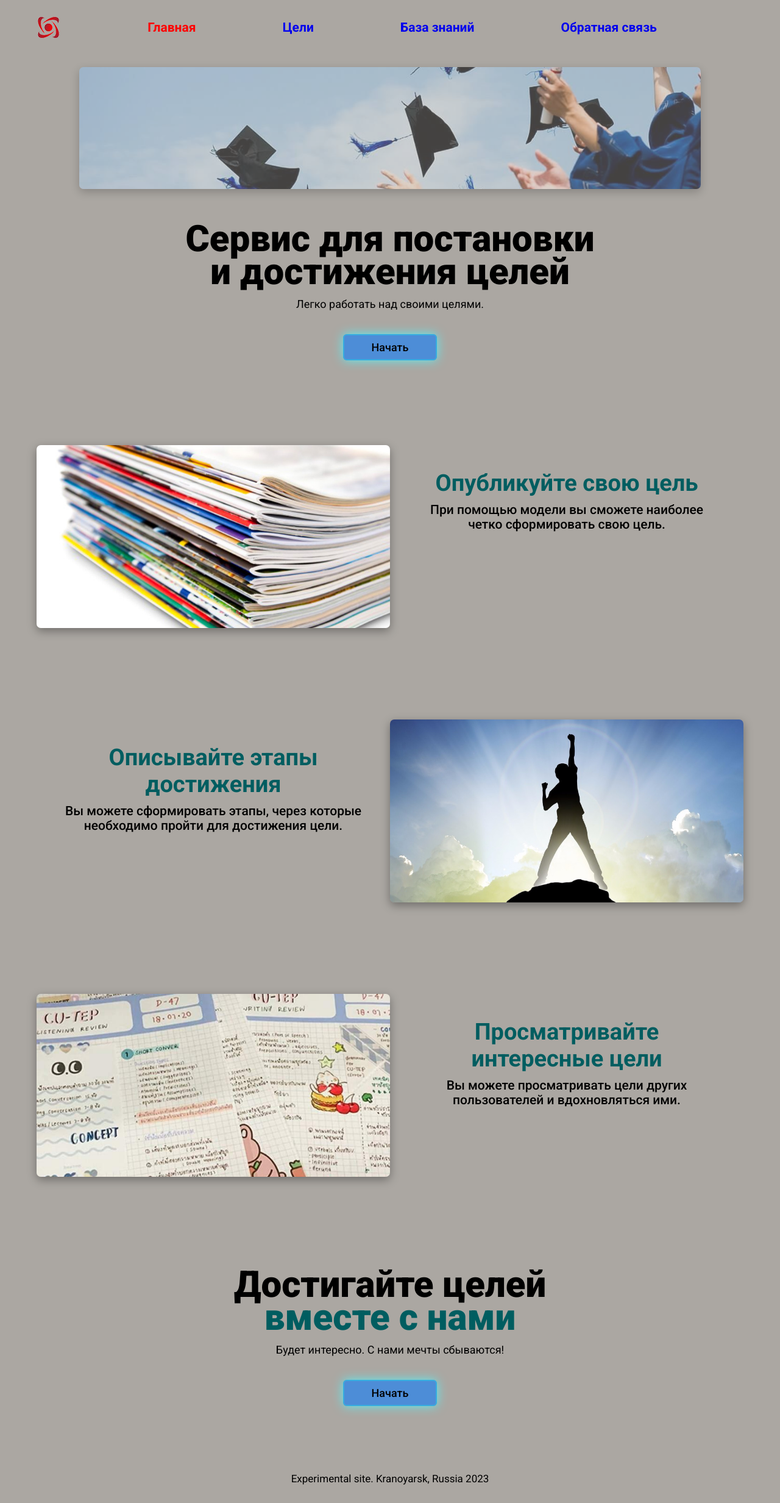
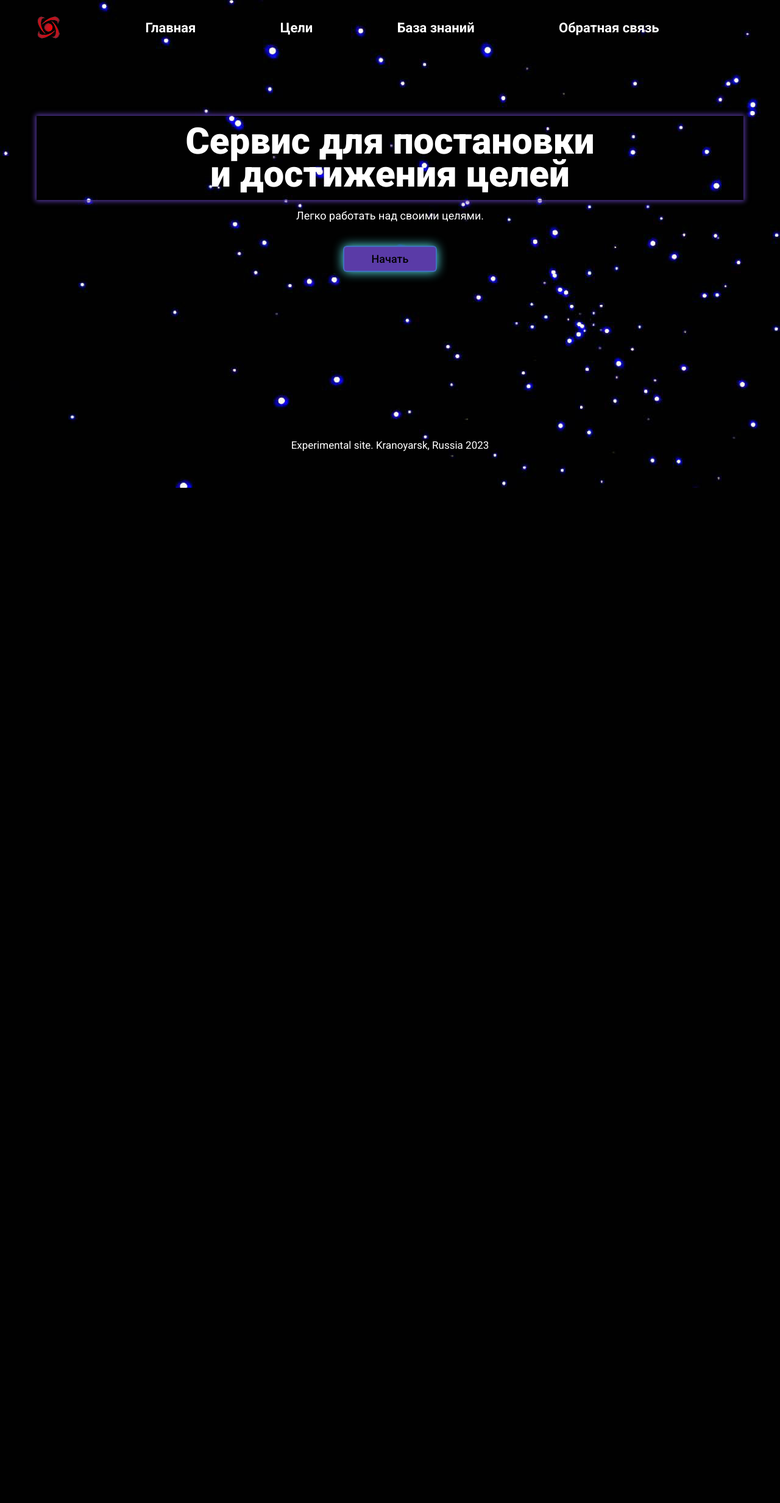
Before and after one commit to Viktor1732/ACHIEVING_GOALS, a Django app: template goals/goal_setting/templates/goal_setting/index.html in a window 1280 px wide. Shown: the whole page at 61% size. After the commit the page ends 800 px from the top, so only its background shows below. Run offline with Django 4.2, Linux system fonts and the light colour scheme; the template is opened without the code that fills it, so the values that code supplies are empty; parts of the project's set-up code (start-up, migrations or seed data) failed here and were passed over.

Commit message:
1. Исправлена ошибка: дублирования пункта меню; 2. Упростил контент, удалил лишние блоки в html, удалил стили CSS.

```diff
--- a/goals/goal_setting/static/goal_setting/css/styles.css
+++ b/goals/goal_setting/static/goal_setting/css/styles.css
@@ -5,6 +5,7 @@
     font-family: 'Roboto', sans-serif;
     vertical-align: baseline;
     background-color: #727272;
+    height: 100vh;
 }
 
 .container {
@@ -12,7 +13,12 @@
     max-width: 1400px;
     margin: auto;
     padding: 0 60px;
-    background-color: #d6cfc791;
+    background-image: url(../images/background.jpg);
+    background-repeat: no-repeat;
+    background-position: cover;
+    background-attachment:fixed;
+    height: 100vh;
+    position: relative;
 }
 
 .header-top {
@@ -42,17 +48,17 @@
 .menu-item {
     text-align: center;
     font-weight: 700;
-    font-size: 21px;
+    font-size: 22px;
 }
 
-.menu-item-link {
-	color: black;
+.menu-item a {
+	color: white;
     position: relative;
     cursor: pointer;
     text-decoration: none;
 }
 
-.menu-item-link:after {
+.menu-item a:after {
 	content: "";
     display: block;
     position: absolute;
@@ -60,11 +66,11 @@
     bottom: -3px;
     width: 0;
     height: 2px;
-    background-color: black;
+    background-color: white;
     transition: width 0.5s;
 }
 
-.menu-item-link:hover:after {
+.menu-item a:hover:after {
 	content: "";
     width: 100%;
     display: block;
@@ -76,8 +82,8 @@
     transition: width 0.5s;  /* Время эффекта */
 }
 
-.link-active {
-    color: red;
+.menu-item .link-active {
+    color: #5a3ba7;
 }
 
 .authorization-items {
@@ -88,6 +94,11 @@
 .home-intro {
     margin-top: 40px;
     text-align: center;
+    color: white;
+}
+
+.header {
+    margin-top: 120px;
 }
 
 .header-title {
@@ -95,10 +106,13 @@
     line-height: 0.9;
     font-weight: 900;
     margin: 15px 0;
+    color: white;
+    box-shadow: 0 0 8px 2px #5a3ba7;
+    padding: 15px 0;
 }
 
 .header-title span {
-    color: #005d60;
+    color: white;
 }
 
 .header-intro {
@@ -113,64 +127,9 @@
     border: 2px solid rgb(0 242 246 / 30%);
     border-radius: 6px;
     padding: 9px 45px;
-    background-color: #4d8dd7;
+    background-color: #5a3ba7;
     box-shadow: 0 0 17px #5deef3;
     font-weight: 500;
-}
-
-.header-img {
-    margin: 40px 70px 55px 70px;
-    width: auto;
-    height: 200px;
-    object-fit: cover;
-    background-image: url(../images/success.jpg);
-    background-repeat: no-repeat;
-    background-position: center;
-    background-size: cover;
-    opacity: 0.6;
-    border-radius: 7px;
-    box-shadow: rgba(0, 0, 0, 0.35) 0px 5px 15px;
-}
-
-.chess-block {
-    display: flex;
-    margin-top: 150px;
-}
-
-.block-frame1 {
-    width: 50%;
-    height: 300px;
-    box-shadow: rgb(0 242 246 / 30%) 0 0 10px;
-    background-image: url(../images/1.jpg);
-    background-repeat: no-repeat;
-    background-position: center;
-    background-size:cover;
-    border-radius: 7px;
-    box-shadow: rgba(0, 0, 0, 0.35) 0px 5px 15px;
-}
-
-.block-frame2 {
-    width: 50%;
-    height: 300px;
-    box-shadow: rgb(0 242 246 / 30%) 0 0 10px;
-    background-image: url(../images/2.jpg);
-    background-repeat: no-repeat;
-    background-position: center;
-    background-size: cover;
-    border-radius: 7px;
-    box-shadow: rgba(0, 0, 0, 0.35) 0px 5px 15px;
-}
-
-.block-frame3 {
-    width: 50%;
-    height: 300px;
-    box-shadow: rgb(0 242 246 / 30%) 0 0 10px;
-    background-image: url(../images/3.jpg);
-    background-repeat: no-repeat;
-    background-position: center;
-    background-size: cover;
-    border-radius: 7px;
-    box-shadow: rgba(0, 0, 0, 0.35) 0px 5px 15px;
 }
 
 .block-desc {
@@ -179,26 +138,21 @@
     text-align: center;
 }
 
-.block-desc h3 {
-    font-size: 38px;
-    color: #005d60;
-    font-weight: 700;
-}
-
 .block-desc p {
     margin-top: 10px;
     font-size: 21px;
     font-weight: 500;
 }
 
-.home-invite {
+.footer {
+	position: absolute;
+	left: 0;
+	bottom: 0;
+	width: 100%;
+	height: 80px;
     text-align: center;
-    margin-top: 150px;
-    margin-bottom: 120px;
-}
+    color: white;
 
-.footer {
-    text-align: center;
 }
 
 .footer-container {
--- a/goals/goal_setting/templates/goal_setting/base.html
+++ b/goals/goal_setting/templates/goal_setting/base.html
@@ -25,7 +25,7 @@
                             {% url 'goals' as goals %}
                             {% url 'info' as info %}
                             {% url 'contact' as contact %}
-                            <li class="menu-item"><div class="menu-item-logo"></div></li>
+                            <li class="menu-item"><a href="{% url 'home' %}"><div class="menu-item-logo"></div></a></li>
                             <li class="menu-item"><a class="{% active request home %}" href="{{ home }}">Главная</a></li>
                             <li class="menu-item"><a class="{% active request goals %}" href="{{ goals }}">Цели</a></li>
                             <li class="menu-item"><a class="{% active request info %}" href="{{ info }}">База знаний</a></li>
--- a/goals/goal_setting/templates/goal_setting/index.html
+++ b/goals/goal_setting/templates/goal_setting/index.html
@@ -2,7 +2,6 @@
 
 {% block content %}
 <section class="home-intro">
-    <div class="header-img"></div>
     <header class="header">
         <h1 class="header-title">
             Сервис для постановки<br>и достижения целей
@@ -13,34 +12,4 @@
     </header>
     <a href="#" class="home-btn">Начать</a>
 </section>
-<section class="home-desc">
-    <ul class="chess-blocks">
-        <li class="chess-block">
-            <div class="block-frame1"></div>
-            <div class="block-desc">
-                <h3>Опубликуйте свою цель</h3>
-                <p>При помощью модели вы сможете наиболее четко сформировать свою цель.</p>
-            </div>
-        </li>
-        <li class="chess-block">
-            <div class="block-desc">
-                <h3>Описывайте этапы достижения</h3>
-                <p>Вы можете сформировать этапы, через которые необходимо пройти для достижения цели.</p>
-            </div>
-            <div class="block-frame2"></div>
-        </li>
-        <li class="chess-block">
-            <div class="block-frame3"></div>
-            <div class="block-desc">
-                <h3>Просматривайте интересные цели</h3>
-                <p>Вы можете просматривать цели других пользователей и вдохновляться ими.</p>
-            </div>
-        </li>
-    </ul>
-</section>
-<section class="home-invite">
-    <h2 class="header-title">Достигайте целей<br><span>вместе с нами</span></h2>
-    <p class="header-intro">Будет интересно. С нами мечты сбываются!</p>
-    <a href="#" class="home-btn">Начать</a>
-</section>
 {% endblock content %}
--- a/goals/goal_setting/urls.py
+++ b/goals/goal_setting/urls.py
@@ -3,7 +3,7 @@ from django.urls import path
 from goal_setting.views import *
 
 urlpatterns = [
-    path('', index, name='home'),
+    path('home/', index, name='home'),
     path('goals_menu/', show_goals_menu, name='goals'),
     path('info/', show_info, name='info'),
     path('contact/', contact, name='contact'),
```
Also changed, not shown: goals/goal_setting/static/goal_setting/images/background.jpg (added), project_templates/img/logo.png (added).
